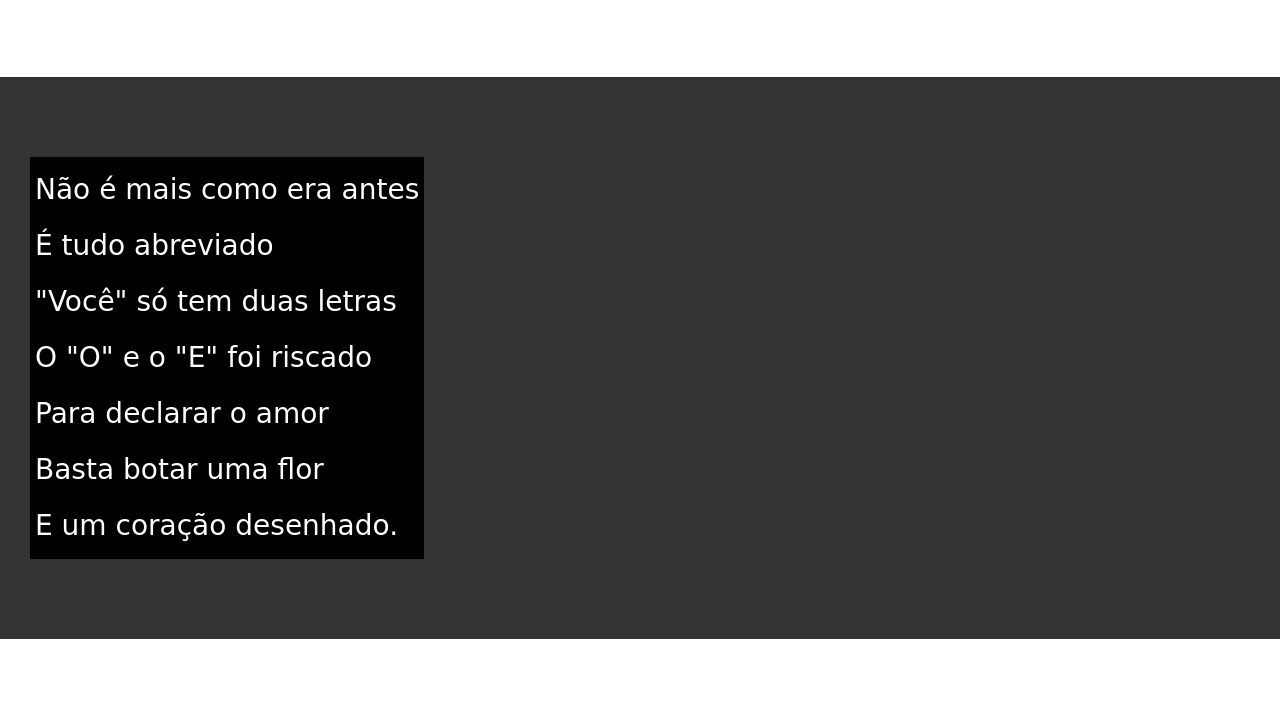
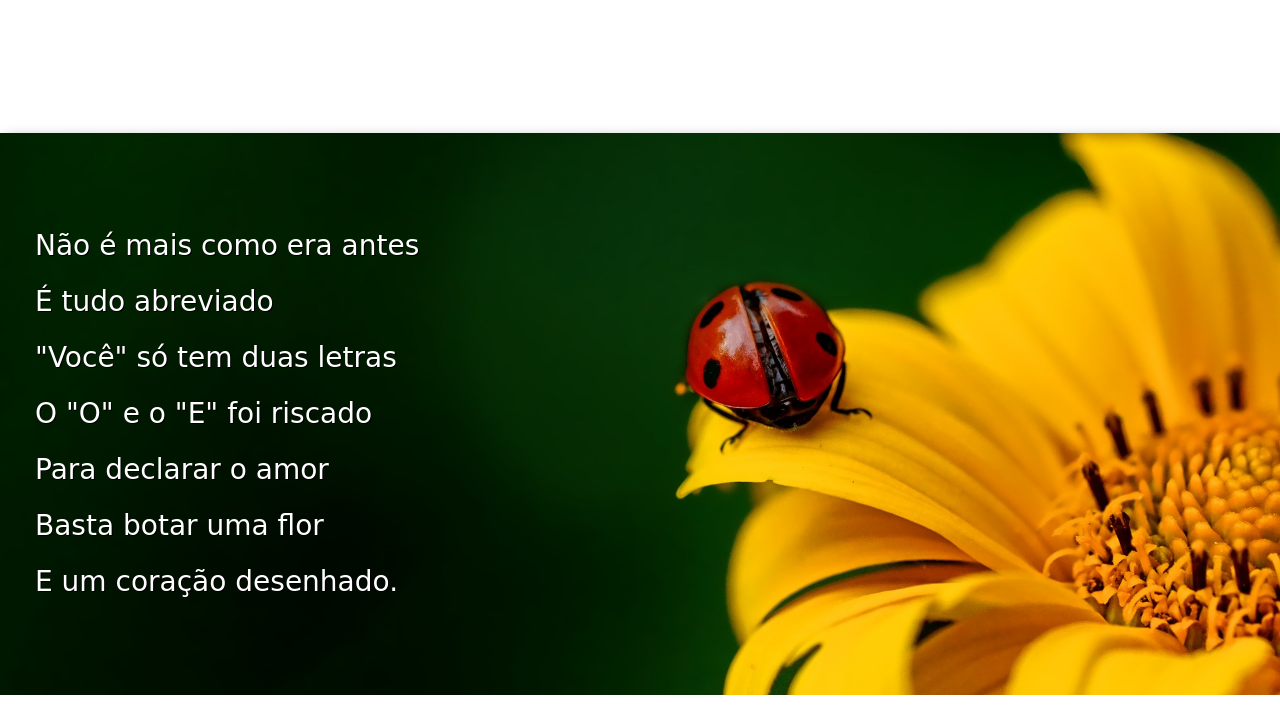
Before and after one commit to jeanrodriguesof/html-css, a plain HTML site: page desafios/d012/index.html in a window 1280 px wide. Shown: the part 687-1403 px from the top of the page. Drawn offline with Linux system fonts and the light colour scheme.

Commit message:
adicionado d012

```diff
--- a/desafios/d012/estilo/style.css
+++ b/desafios/d012/estilo/style.css
@@ -58,6 +58,10 @@ section{
     font-size: 3.5vh;
 }
 
+section > p{
+    padding-bottom: 2em;
+}
+
 section.normal{
     background-color: white;
     color: black;
@@ -66,12 +70,24 @@ section.normal{
 section.imagem{
     background-color: rgb(51, 51, 51);
     color: white;
+    box-shadow: 6px 6px 13px 0px rgba(0, 0, 0, 0.473);
+    background-size: cover;
+    background-attachment: fixed;
 }
 
 section.imagem > p{
     display: inline-block;
     padding: 5px;
-    background-color: rgba(0, 0, 0, 253);
+    background-color: rgba(0, 0, 0, 0,514);
+    text-shadow: 1px 1px 0px black;
+}
+
+section#img01{
+     background-image: url(../imagens/background001.jpg);
+     background-position: right center;
+}
+section#img02{
+     background-image: url(../imagens/background002.jpg);
 }
 
 footer{
--- a/desafios/d012/index.html
+++ b/desafios/d012/index.html
@@ -28,7 +28,7 @@
         </p>
 </section>
 
-<section class="imagem">
+<section class="imagem" id="img01">
         <p>
             Não é mais como era antes <br>
             É tudo abreviado <br>
@@ -62,7 +62,7 @@
         </p>
 </section>
 
-<section class="imagem">
+<section class="imagem" id="img02">
         <p>
             Tenho saudade das cartas <br>
             Escritas com a própria mão <br>
```
